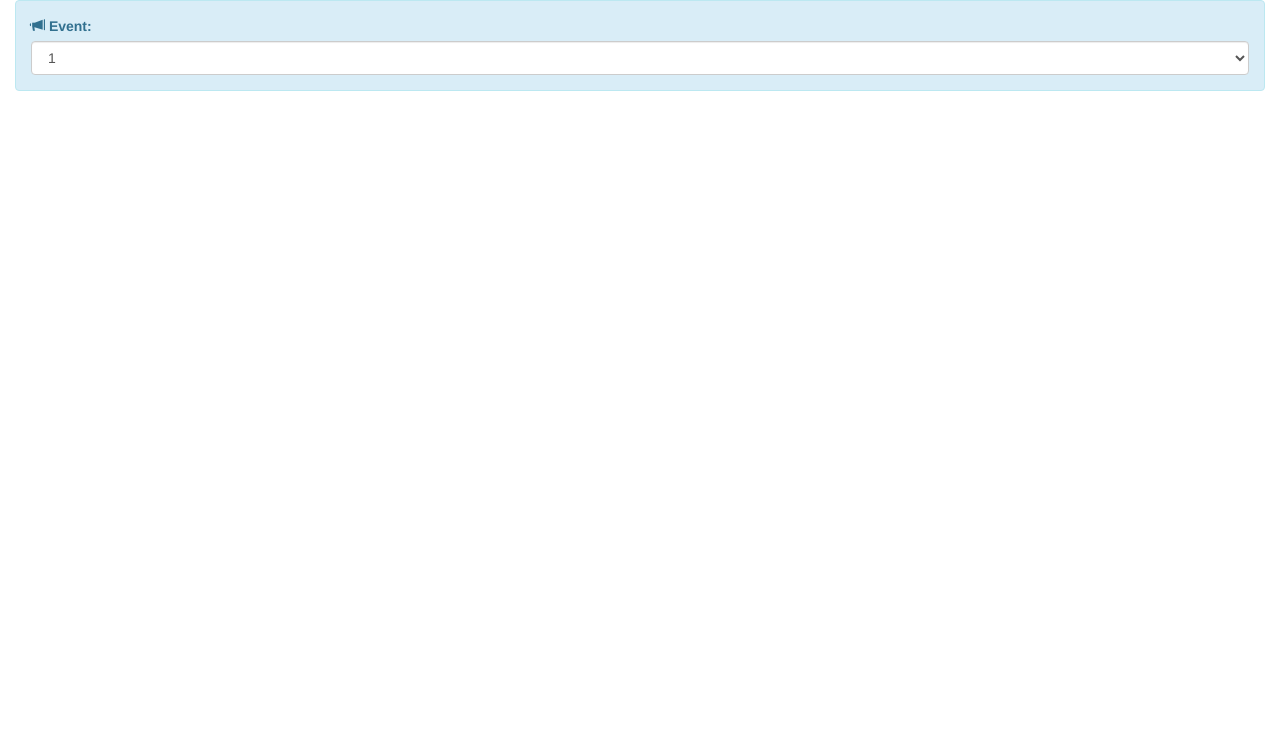
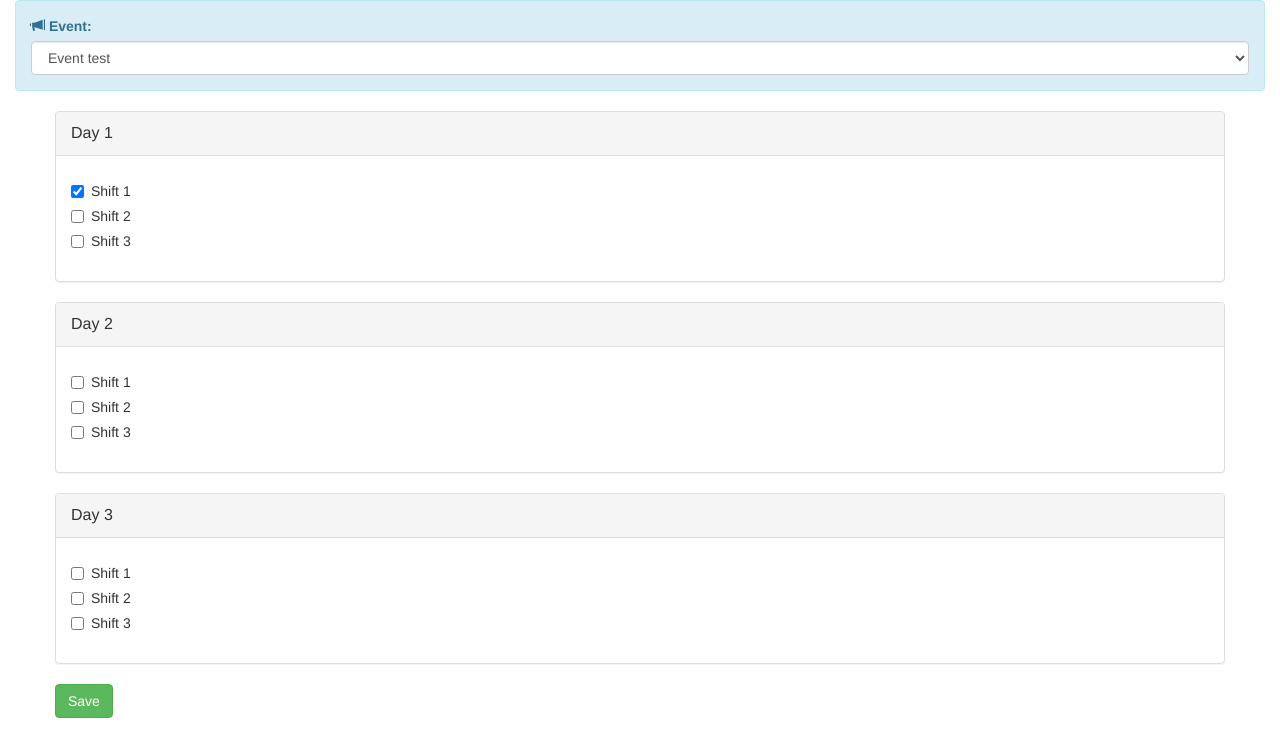
Before and after one commit to alexsb-software/Availability-App, an Angular app: page /aval in a window 1280 px wide. Shown: the top 756 px of the page. Built offline with nearby package versions, Linux system fonts and the light colour scheme.

Commit message:
Useraval front-end and binding to the AvalHash

```diff
--- a/src/app/user_reg/useraval.component.html
+++ b/src/app/user_reg/useraval.component.html
@@ -6,16 +6,34 @@
                 <span class="glyphicon glyphicon-bullhorn"></span> Event:
             </label>
             <select class="form-control" id="event">
-                <option>1</option>
-                <option>2</option>
-                <option>3</option>
-                <option>4</option>
+                <option selected='true'>Event test</option>
             </select>
         </div>
 
-        <div class="form-group">
+        <div class="container">
+            <div class="row">
+                <div class="panel panel-default" *ngFor='let day of eventData.avalHash; let i = index'>
+                    <div class="panel-heading">
+                        <div class="panel-title">Day {{i+1}}</div>
+                    </div>
+                    <div class="panel-body">
+                        <div class="form-group">
+                            <div class="checkbox" *ngFor='let shift of day; let j = index'>
+                                <label><input type="checkbox" (CheckboxStateChange)='onChanged(i, j)'
+                                [checked]="eventData.avalHash[i][j]" value="{{j}}">Shift {{j + 1}}</label>
+                            </div>
+                        </div>
+                    </div>
+                </div>
+            </div>
+            <div class="row">
+                <div class="btn-group" role="group" aria-label="...">
+                    <button type="button" class="btn btn-success"
+                    (click)='onSaveClicked()'>Save</button>
+                </div>
+            </div>
+        </div>
 
-        </div>
 
     </form>
 
--- a/src/app/user_reg/useraval.component.ts
+++ b/src/app/user_reg/useraval.component.ts
@@ -11,9 +11,17 @@ export class UserAvalComponent{
         eventName: 'Test Event',
         numOfDays: 3,
         numOfShifts: 3,
-        avalHash: [ [false, false, false],
+        avalHash: [ [true, false, false],
             [false, false, false],
             [false, false, false] ]
     };
 
+    onSaveClicked(): void {
+        console.log(this.eventData);
+    }
+
+    onChanged(i: number, j: number): void {
+        this.eventData.avalHash[i][j] = !this.eventData.avalHash[i][j];
+        console.log("sup");
+    }
 }
--- a/src/index.html
+++ b/src/index.html
@@ -2,10 +2,11 @@
 <html>
 
 <head>
+    <base href="/">
     <meta charset="utf-8">
     <link rel="stylesheet" href="https://unpkg.com/bootstrap@3.3.7/dist/css/bootstrap.min.css">
     <title>EventsApp</title>
-    <base href="/">
+
 
     <meta name="viewport" content="width=device-width, initial-scale=1">
     <link rel="icon" type="image/x-icon" href="favicon.ico">
```
